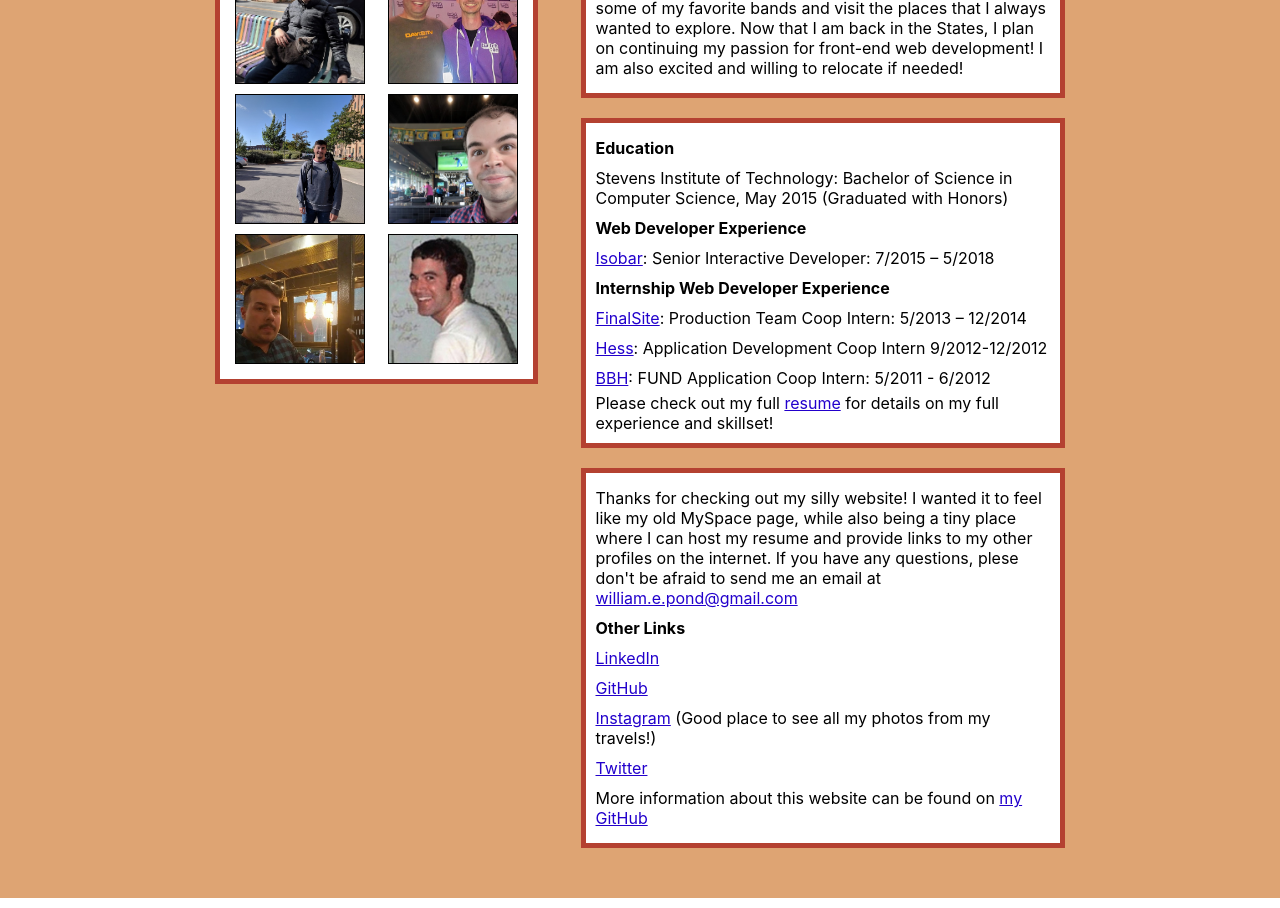
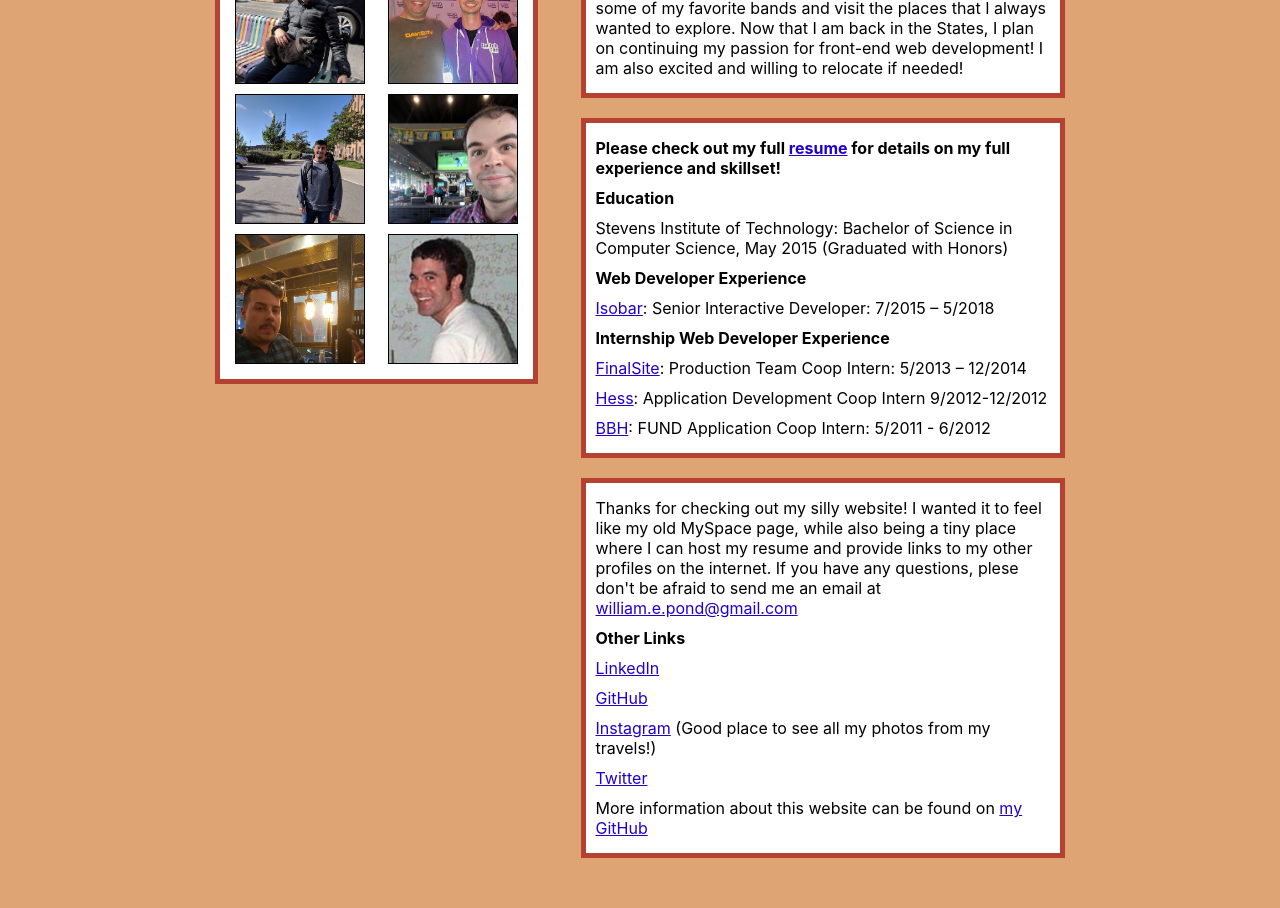
Before and after one commit to dudeOFprosper/billpond.com, a React (Create React App) app in the folder app/: page / in a window 1280 px wide. Shown: the part 820-1728 px from the top of the page. Built offline with nearby package versions, Linux system fonts and the light colour scheme.

Commit message:
Add resume from dropbox

```diff
--- a/app/src/App.js
+++ b/app/src/App.js
@@ -123,6 +123,7 @@ class App extends Component {
               <p>In May 2018, I decided to leave Isobar and take 6 months off from my web programming career and travel the world! Even though this was a really tough decision to make, the timing felt right and I wanted to experience this while I still had the chance. I visited a BUNCH of different countries, but Denmark and Germany were definte highlights of my trip. I really enjoyed how the time off allowed me follow some of my favorite bands and visit the places that I always wanted to explore. Now that I am back in the States, I plan on continuing my passion for front-end web development! I am also excited and willing to relocate if needed!</p>
             </section>
             <section className={css(Styles.content)}>
+              <h1> Please check out my full <a href="https://www.dropbox.com/s/wq8m8jmqf0v9882/William%20Edward%20Pond%20Resume.docx?dl=0">resume</a> for details on my full experience and skillset!</h1>
               <h1>Education</h1>
               <p>Stevens Institute of Technology: Bachelor of Science in Computer Science, May 2015 (Graduated with Honors)</p>
               <h1>Web Developer Experience</h1>
@@ -131,7 +132,6 @@ class App extends Component {
               <p><a href="https://www.finalsite.com/">FinalSite</a>: Production Team Coop Intern: 5/2013 – 12/2014</p>
               <p><a href="https://www.hess.com/">Hess</a>: Application Development Coop Intern 9/2012-12/2012</p>
               <p><a href="https://www.bbh.com/en-us">BBH</a>: FUND Application Coop Intern: 5/2011 - 6/2012</p>
-              <span> Please check out my full <a href="/resume.docx">resume</a> for details on my full experience and skillset!</span>
             </section>
             <section className={css(Styles.content)}>
               <p>Thanks for checking out my silly website! I wanted it to feel like my old MySpace page, while also being a tiny place where I can host my resume and provide links to my other profiles on the internet. If you have any questions, plese don't be afraid to send me an email at <a href="mailto:william.e.pond@gmail.com">william.e.pond@gmail.com</a></p>
```
